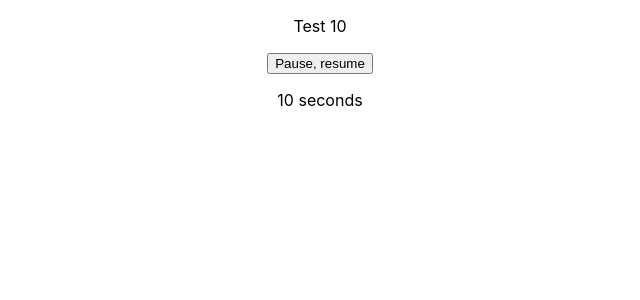
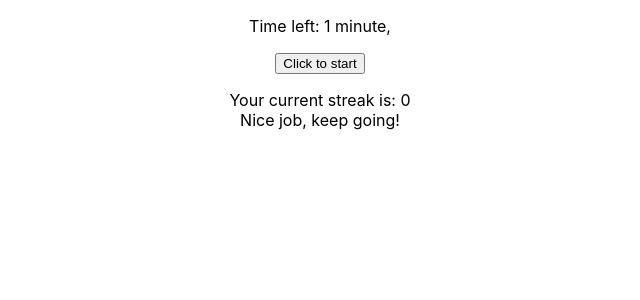
Before and after one commit to SyroQT/pomodorolt, a React (Create React App) app: page / in a window 1280 px wide. Shown: the top 300 px of the page, without its empty margins (320-960 px from the left). Built offline with nearby package versions, Linux system fonts and the light colour scheme.

Commit message:
Added options to set your own time andstreak counter

```diff
--- a/src/noState/StartButton.js
+++ b/src/noState/StartButton.js
@@ -1,7 +1,9 @@
 import React from "react";
 
-const StartButton = (props) => {
+const StartButton = ({ click, counting }) => {
   //to do format time
-  return <button onClick={props.click}>Click</button>;
+  return (
+    <button onClick={click}>Click to {counting ? "stop" : "start"}</button>
+  );
 };
 export default StartButton;
--- a/src/noState/Timer.js
+++ b/src/noState/Timer.js
@@ -1,7 +1,19 @@
 import React from "react";
 
-const Timer = ({ left }) => {
+function secondsToHms(d) {
+  d = Number(d);
+  var h = Math.floor(d / 3600);
+  var m = Math.floor((d % 3600) / 60);
+  var s = Math.floor((d % 3600) % 60);
+
+  var hDisplay = h > 0 ? h + (h === 1 ? " hour, " : " hours, ") : "";
+  var mDisplay = m > 0 ? m + (m === 1 ? " minute, " : " minutes, ") : "";
+  var sDisplay = s > 0 ? s + (s === 1 ? " second" : " seconds") : "";
+  return hDisplay + mDisplay + sDisplay;
+}
+
+const Timer = ({ left, click }) => {
   //to do format time
-  return <p>Test {left}</p>;
+  return <p onClick={click}>Time left: {secondsToHms(left)}</p>;
 };
 export default Timer;
--- a/src/state/Main.js
+++ b/src/state/Main.js
@@ -4,55 +4,62 @@ import classes from "./Main.module.css";
 import Timer from "../noState/Timer";
 import StartButton from "../noState/StartButton";
 
-function secondsToHms(d) {
-  d = Number(d);
-  var h = Math.floor(d / 3600);
-  var m = Math.floor((d % 3600) / 60);
-  var s = Math.floor((d % 3600) % 60);
+const TIME = 60;
+const MESSAGE = "Time to take a break!";
+function Main(props) {
+  const [timeLeft, setTimeLeft] = useState(TIME);
+  const [counting, setCounting] = useState(false);
+  const [settings, setSettings] = useState(false);
+  const [streak, setStreak] = useState(0);
 
-  var hDisplay = h > 0 ? h + (h === 1 ? " hour, " : " hours, ") : "";
-  var mDisplay = m > 0 ? m + (m === 1 ? " minute, " : " minutes, ") : "";
-  var sDisplay = s > 0 ? s + (s === 1 ? " second" : " seconds") : "";
-  return hDisplay + mDisplay + sDisplay;
-}
-
-function Main(props) {
-  const [timeLeft, setTimeLeft] = useState(10);
-  const [displayTime, setDisplayTime] = useState(secondsToHms(timeLeft));
-  //button
-  const [counting, setCounting] = useState(false);
-
-  // timer
+  // timer hook
   useEffect(() => {
-    if (!counting) {
-      return;
+    if (counting) {
+      if (settings) {
+        setSettings(false);
       }
       setTimeout(() => {
         //add logic for ending
-      if (counting) {
+        if (timeLeft === 0) {
+          //TODO: Smart logic for break/work following
+          //TODO: Counting the streak of work sessions
+          setCounting(false);
+          setStreak(streak + 1);
+          setTimeLeft(TIME);
+          alert(MESSAGE);
+        } else {
           setTimeLeft(timeLeft - 1);
-        setDisplayTime(secondsToHms(timeLeft - 1));
-        if (timeLeft === 0) {
-          setCounting(false);
-          setTimeLeft(900);
-          alert("Time is up!");
-        }
         }
       }, 1000);
-  }, [timeLeft, counting, displayTime]);
+    }
+  }, [timeLeft, counting, settings, streak]);
 
-  const clickHandler = () => {
-    setCounting(!counting);
-  };
   //counter
   //menu
 
   return (
+    // TODO: Add nice looking styles
     <React.Fragment>
-      <Timer className={classes.Time} left={timeLeft} />
-      {/* <StartButton click={setStartBtn(!startBtn)} /> */}
-      <button onClick={clickHandler}>Pause, resume</button>
-      <p>{displayTime}</p>
+      <Timer
+        className={classes.Time}
+        click={() => setSettings(!settings)}
+        left={timeLeft}
+      />
+      <StartButton click={() => setCounting(!counting)} counting={counting} />
+      <br />
+      {/* TODO: Costum input element */}
+      {settings ? (
+        <input
+          type="number"
+          min="1"
+          placeholder="Minutes"
+          value={timeLeft}
+          onChange={(e) => setTimeLeft(e.target.value)}
+        />
+      ) : null}
+      <p>
+        Your current streak is: {streak} <br /> Nice job, keep going!
+      </p>
     </React.Fragment>
   );
 }
```
Lines whose indentation alone changed are shown as unchanged.
